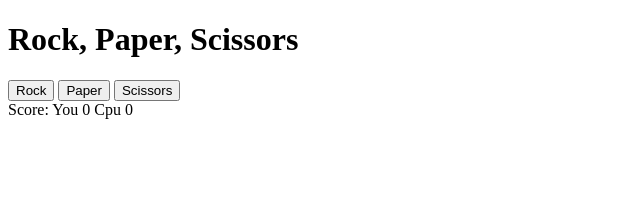
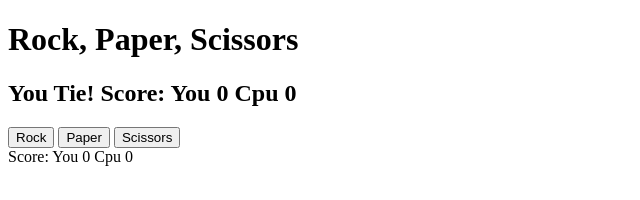
Before and after one commit to alexc-xD/rps-game, a plain HTML site: page index.html in a window 1280 px wide. Both pictures are taken after a click on the button "Rock". Shown: the whole page, without its empty margins (0-640 px from the left). Drawn offline with Linux system fonts and the light colour scheme.

Commit message:
added status

```diff
--- a/index.html
+++ b/index.html
@@ -9,6 +9,7 @@
 
 <body>
   <h1>Rock, Paper, Scissors</h1>
+  <h2 id = "status">Click an option to play!</h2>
   <div>
     <button id = "rock">Rock</button>
     <button id = "paper">Paper</button>
--- a/script.js
+++ b/script.js
@@ -3,6 +3,7 @@ let playerScore = 0
 let computerScore = 0
 
 const score = document.querySelector('#score');
+const GAMESTATUS = document.querySelector('#status');
 
 function computerPlay() {
     // randomly return Rock Paper or Scissors
@@ -31,23 +32,26 @@ function playRound(playerSelection, computerSelection) {
             || (playerSelection == 'Paper') && (computerSelection == 'Rock')
             || (playerSelection == 'Scissors') && (computerSelection == 'Paper')) {
             playerScore++;
-        console.log("You Win! Score: You " + playerScore + " Cpu " + computerScore)
+            GAMESTATUS.textContent = "You Win! Score: You " + playerScore + " Cpu " + computerScore
             score.textContent = "Score: You " + playerScore + " Cpu " + computerScore
 
         } else if (playerSelection == 'Rock' && (computerSelection == 'Paper')
             || (playerSelection == 'Paper') && (computerSelection == 'Scissors')
             || (playerSelection == 'Scissors') && (computerSelection == 'Rock')) {
             computerScore++;
-        console.log("You Lose! Score: You " + playerScore + " Cpu " + computerScore)
+            GAMESTATUS.textContent = "You Lose! Score: You " + playerScore + " Cpu " + computerScore
             score.textContent = "Score: You " + playerScore + " Cpu " + computerScore
+
         } else if (playerSelection == 'Rock' && (computerSelection == 'Rock')
             || (playerSelection == 'Paper') && (computerSelection == 'Paper')
             || (playerSelection == 'Scissors') && (computerSelection == 'Scissors')) {
-        console.log("You Tie! Score: You " + playerScore + " Cpu " + computerScore)
+            GAMESTATUS.textContent = "You Tie! Score: You " + playerScore + " Cpu " + computerScore
             score.textContent = "Score: You " + playerScore + " Cpu " + computerScore
+
         } else {
             console.log("Invalid Input!")
         }
+
 }
 
 const rock = document.querySelector('#rock');
```
Lines whose indentation alone changed are shown as unchanged.
